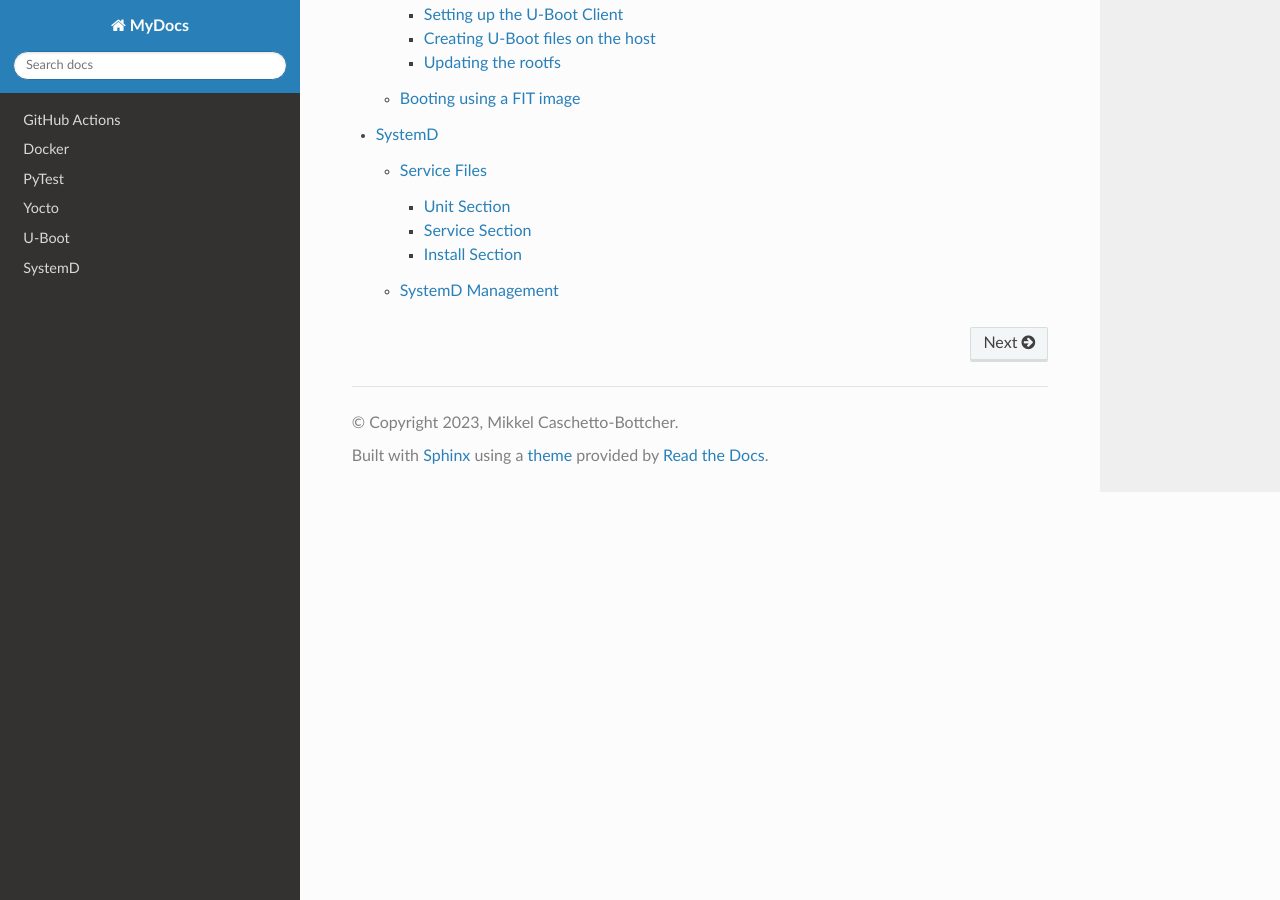
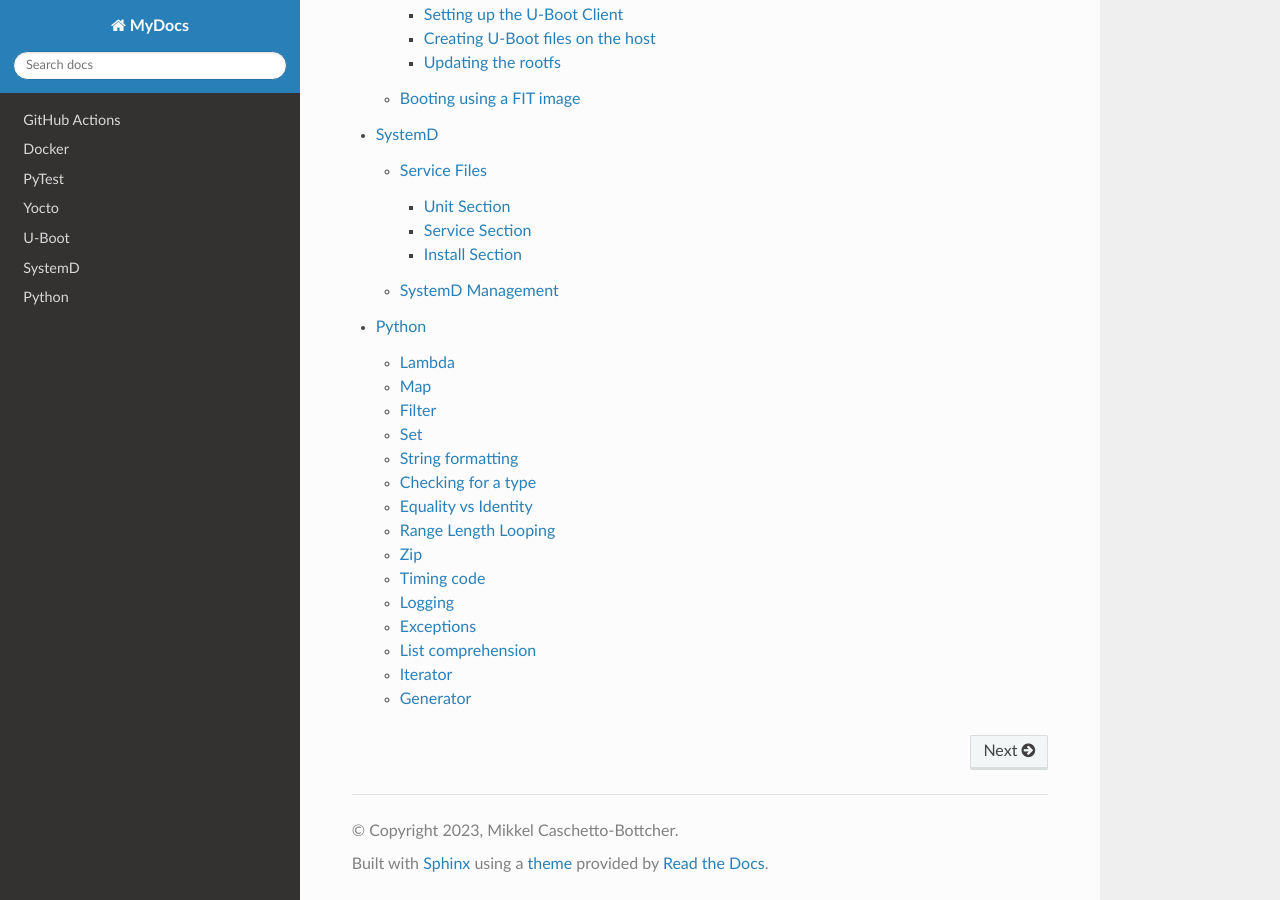
Before and after one commit to mcbottcher/my_docs, a Sphinx documentation site: the page built from docs/source/index.rst, in a window 1280 px wide and 900 px high, scrolled down 2205 px. Built offline with Sphinx 7.4.7 and the Read the Docs theme 2.0.0, drawn with Linux system fonts in a browser that asks for light colours; some of the changed lines change nothing that is shown.

Commit message:
python: Added page

```diff
--- a/docs/source/index.rst
+++ b/docs/source/index.rst
@@ -24,3 +24,4 @@ Contents
    yocto
    uboot
    systemd
+   python
--- /dev/null
+++ b/docs/source/python.rst
@@ -0,0 +1,274 @@
+.. role:: python(code)
+    :language: python
+
+Python
+======
+
+Lambda
+------
+
+- :python:`lambda <arguments> : <expression>`: Small anonymous function
+- Can only have one expression, can take multiple arguments
+
+.. code-block:: python
+
+  func = lambda a : a + 10
+  print(func(1)) # Will output 11
+
+- Can also be used inside another function
+
+.. code-block:: python
+
+  def myfunc(n):
+    return lambda a : a * n
+
+  # function to double input
+  mydoubler = myfunc(2)
+  # function to triple input
+  mytripler = myfunc(3)
+
+  print(mydoubler(11))
+  print(mytripler(11))
+
+Map
+---
+
+- :python:`map(func, iter)`: Applies func to each element of iterable
+- Returns a map object, need to covert to another type to view, e.g. list()
+- map object is an iterator - it doesn't store the new data, just how to data is mapped, so when extracting a value it will map the value on the fly
+
+.. code-block:: python
+
+  def func(a):
+    return a+10
+
+  # prints [11, 12, 13]
+  print(list(map(func, [1,2,3])))
+
+- Can also use with Lambda function
+
+.. code-block:: python
+
+  print(list(map(lambda a:a+10, [1,2,3])))
+
+Filter
+------
+
+- :python:`filter(func, iter)`: Added each element of iterable to new iterable if func returns true
+
+.. code-block:: python
+
+  def func(a):
+    return a != 0
+
+  # prints [1, 2]
+  print(list(filter(func, [0, 1, 2])))
+
+- Also used with lambda
+
+.. code-block:: python
+
+  print(list(filter(lambda a:a!=0, [0, 1, 2])))
+
+
+Set
+---
+
+- Set is a collection which is unordered, unchangable (can remove and add items still), and unindexed
+- :python:`my_set = {"banana", "apple", "cherry"}`
+- Sets cannot have duplicate entries - they will be ignored if there is a duplicate
+- Can also use the :python:`set()` object: :python:`my_set = set(("banana", "apple", 2, True))`
+
+String formatting
+-----------------
+
+- :python:`print(f"Hello {my_string}")`
+
+Checking for a type
+-------------------
+
+- Use :python:`isinstance(object, class_type)`
+- Don't use :python:`==`
+
+Equality vs Identity
+--------------------
+
+- :python:`is` checks that two variables point to the same object in memory
+  - Use :python:`is` when checking for :python:`None True False` - :python:`if my_var is None:`
+- :python:`==` or :python:`!=` check that the value of two objects are the same
+
+Range Length Looping
+--------------------
+
+- Better to NOT use something like :python:`for i in range(len(a))`
+- Instead use :python:`for v in a:` or similar
+- If you need the index, you can use enumerate to get the element and the index at the same time:
+
+.. code-block:: python
+
+  a = [1, 2, 3]
+  for index, element in enumerate(a):
+    ...
+
+Zip
+---
+
+- Returns a zip object, which is an iterator of tuples
+- Each tuple contains the elements from the same index in the given input iterators
+- If given input iterators have different lengths, zip iterator will be of length of the shortest input iterator
+- Cannot be accessed with indexes so need to covert to a list or similar, or use in a loop
+
+.. code-block:: python
+
+  a = ("John", "Charles", "Mike")
+  b = ("Jenny", "Christy", "Monica")
+
+  x = zip(a, b)
+
+  for av, bv in x:
+    ...
+
+Timing code
+-----------
+
+- Use :python:`time.perf_counter()` to time code
+
+.. code-block:: python
+
+  start = time.perf_counter()
+  ...
+  end = time.perf_counter()
+  print(end - start)
+
+Logging
+-------
+
+- Use logging instead of print statements for debug
+- Can use different levels of log, and your own formatting
+
+.. code-block:: python
+
+  def my_func():
+    logging.debug("debug info")
+    logging.info("general info")
+    logging.error("not good")
+
+  def main():
+    level = logging.DEBUG
+    fmt = '[%(levelname)s] %(asctime)s - %(message)s'
+    logging.basicConfig(level=level, format=fmt)
+
+Exceptions
+----------
+
+.. code-block:: python
+
+  try:
+    ...
+  except FileNotFoundError:
+    ...
+  except Exception as e:
+    print(e)
+
+- Used to handle errors in pieces of code you think an error could occur in
+- Can use multiple except statements to catch different errors - put more generic ones like :python:`Exception` towards the bottom
+- use the :python:`else` to run code if the try block finishes without raising and exception
+- use :python:`finally` to run if code is successful or if exception is thrown
+
+.. code-block:: python
+
+  try:
+    ...
+  except FileNotFoundError:
+    ...
+  else:
+    print('Try succeeded')
+  finally:
+    print('This always runs')
+
+- Raise your own exceptions: :python:`raise Exception`
+
+.. code-block:: python
+
+  class MyCustomError(Exception):
+    pass
+
+  try:
+    if 1 == 2:
+      raise MyCustomError
+  except MyCustomError:
+    print('My custom exception was triggered')
+
+
+List comprehension
+------------------
+
+- Create a new list where each element which passes a filter is altered by a function
+
+.. code-block:: python
+
+  nums = [1, 2, 3, 4]
+  # For all elements in nums which are even, double them and put them in my_list
+  my_list = [x*2 for x in nums if x%2 == 0]
+
+  # my_list = [4, 8]
+
+Iterator
+--------
+
+- e.g. :python:`map()`
+- A type that allows iteration but doesn't store any raw data
+- Iterator stores where in sequence you are:
+
+.. code-block:: python
+
+  x = [1, 2, 3, 4, 5]
+  y = map(lambda i: i*2, x)
+
+  # can also use y.__next__()
+  next(y)
+
+  # This loop will start at second iteration of y .i.e. 2*2 = 4
+  for i in y:
+    print(y)
+
+- use :python:`iter()` to make an iterator e.g.: :python:`x = iter(range(1, 11))`
+- Exception :python:`StopIterator` will stop an interator - how a for loop stops for example
+
+Generator
+---------
+
+.. code-block:: python
+
+  def generator(n):
+    for i in range(n):
+      # pauses function and returns i to the calling function
+      yield i
+
+  for i in gen(5):
+    print(i)
+
+- Yield pauses function, saves context of function, uses the value, then comes back to continue the function
+- Could also implement like this, remembering yield pauses then continues
+
+.. code-block:: python
+
+  def gen():
+    yield 1
+    yield 2
+    yield 3
+
+  for i in gen():
+    # prints 1, 2, 3
+    print(i)
+
+
+- Can also use generator comprehensions
+
+.. code-block:: python
+
+  gen = (i for i in range(10) if i%2)
+
+  for i in gen:
+    # prints 1, 3, 5, 7, 9
+    print(gen)
```
